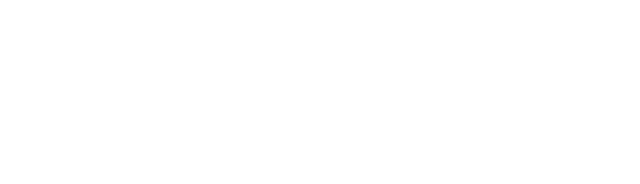
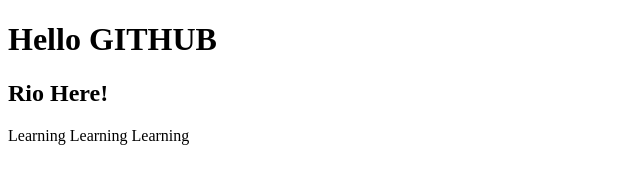
Before and after one commit to riowaller/CIT82, a plain HTML site: page index.html in a window 1280 px wide. Shown: the whole page, without its empty margins (0-640 px from the left). Drawn offline with Linux system fonts and the light colour scheme.

Commit message:
more content

```diff
--- a/index.html
+++ b/index.html
@@ -5,6 +5,10 @@
 	<title>My First Repo</title>
 </head>
 <body>
+<h1>Hello GITHUB</h1>
+<h2>Rio Here!</h2>
+<p>Learning Learning Learning</p>
+
 
 </body>
 </html>
```
